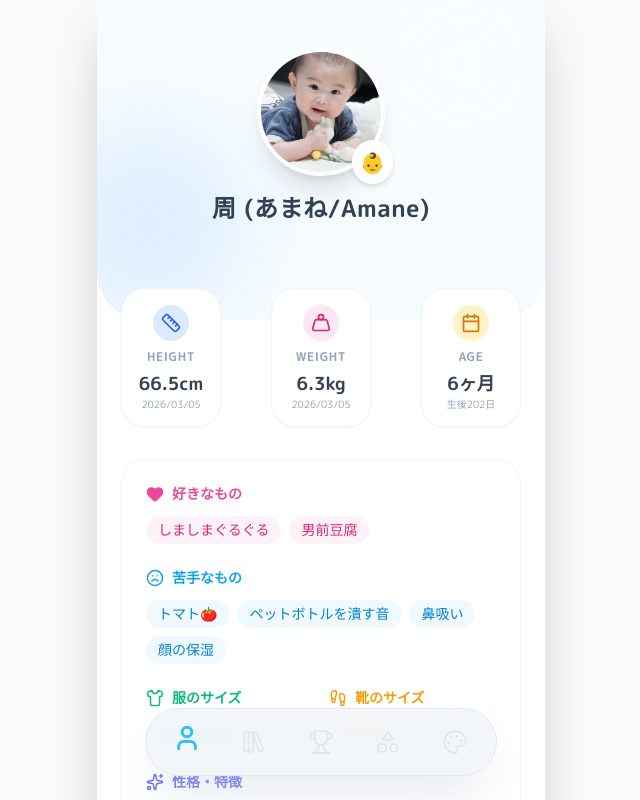
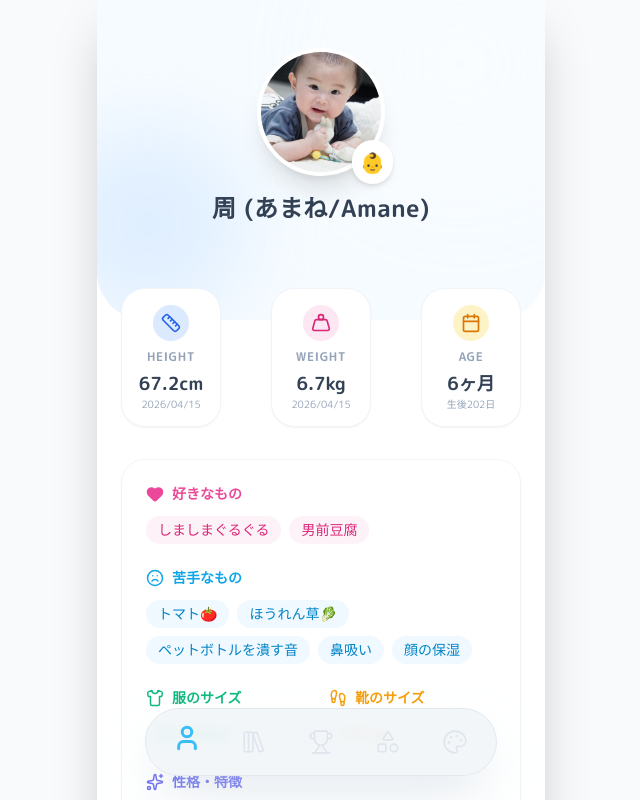
Before and after one commit to ika2kan-fjyu/baby-portfolio-dev, a React (Vite) app: page / in a window 1280 px wide. Shown: the top 800 px of the page, without its empty margins (319-959 px from the left). Built offline with nearby package versions, Linux system fonts and the light colour scheme.

Commit message:
プロフィールを更新

```diff
--- a/src/data/profileData.js
+++ b/src/data/profileData.js
@@ -2,11 +2,11 @@ export const profileData = {
     name: "周 (あまね/Amane)",
     birthDate: "2025-09-03",
     currentStats: {
-        height: { value: "66.5cm", date: "2026-03-05" },
-        weight: { value: "6.3kg", date: "2026-03-05" },
+        height: { value: "67.2cm", date: "2026-04-15" },
+        weight: { value: "6.7kg", date: "2026-04-15" },
     },
     likes: ["しましまぐるぐる", "男前豆腐"],
-    dislikes: ["トマト🍅", "ペットボトルを潰す音", "鼻吸い", "顔の保湿"],
+    dislikes: ["トマト🍅", "ほうれん草🥬", "ペットボトルを潰す音", "鼻吸い", "顔の保湿"],
     clothesSize: "70 ~ 80cm",
     shoeSize: "??? cm",
     personality: "よく笑う。知らない人の顔を見ると泣き出したりして、少し人見知りのような素振りがある。"
```
